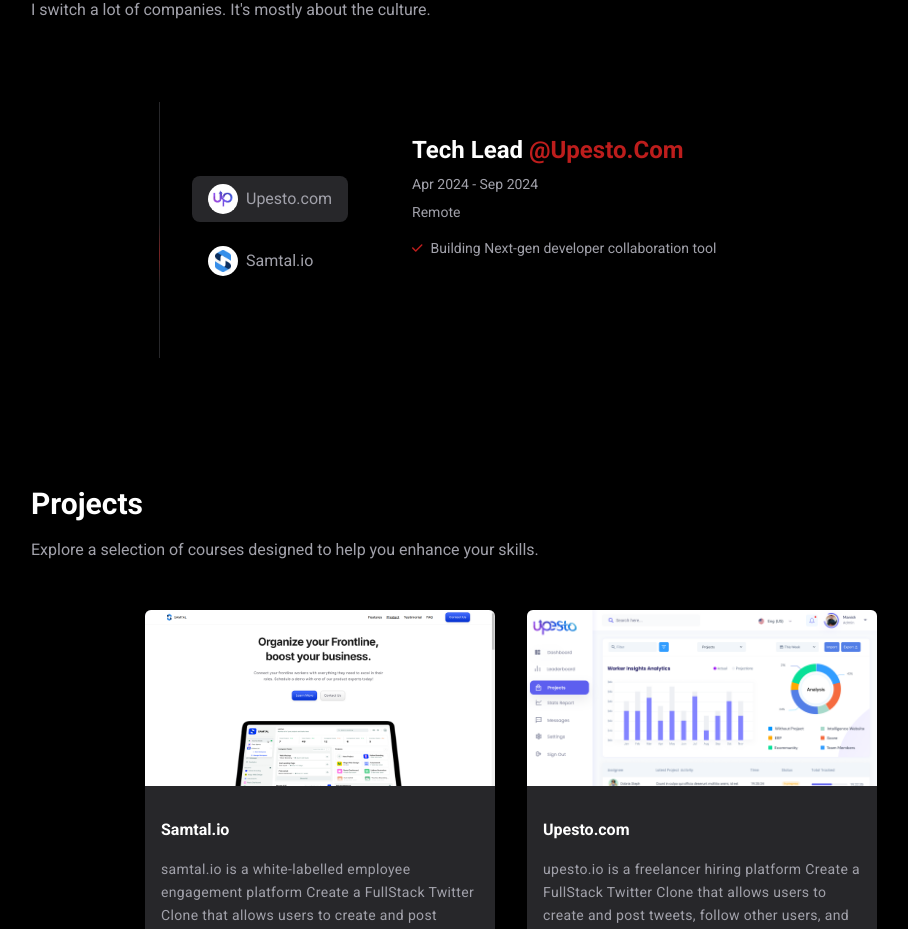
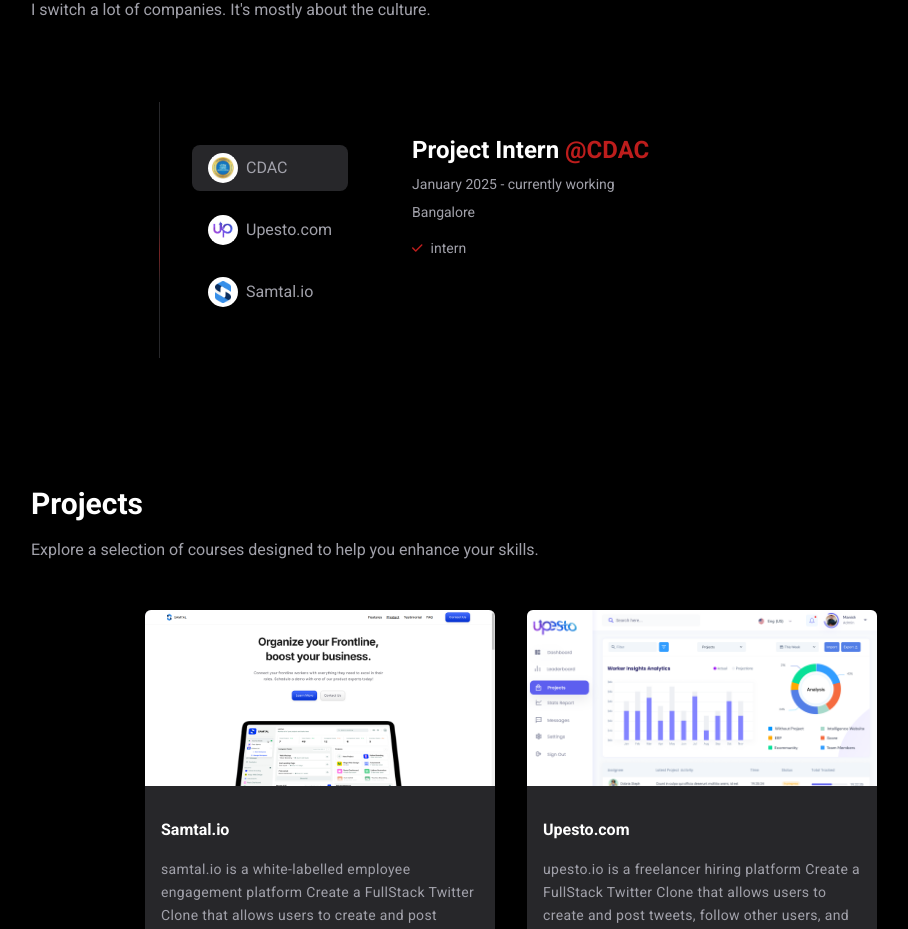
Before and after one commit to afk-ankit/portfolio, a React (Vite) app: page / in a window 1280 px wide. Shown: the part 815-1744 px from the top of the page, without its empty margins (129-1037 px from the left). Built offline with nearby package versions, Linux system fonts and the light colour scheme.

Commit message:
cdac added

```diff
--- a/package.json
+++ b/package.json
@@ -16,6 +16,7 @@
     "@fortawesome/free-solid-svg-icons": "^6.7.1",
     "@fortawesome/react-fontawesome": "^0.2.2",
     "clsx": "^2.1.1",
+    "date-fns": "^4.1.0",
     "motion": "^11.12.0",
     "react": "^18.3.1",
     "react-dom": "^18.3.1",
--- a/src/components/WorkDescription.tsx
+++ b/src/components/WorkDescription.tsx
@@ -1,6 +1,7 @@
 import { WORK_DESCRIPTIONS } from "../constants/work";
 import WorkAchievements from "./WorkAchievements";
 import { motion } from "motion/react";
+import { format } from "date-fns";
 
 const WorkDescription = ({ id }: { id: number }) => {
   const description = WORK_DESCRIPTIONS[id - 1];
@@ -23,7 +24,12 @@ const WorkDescription = ({ id }: { id: number }) => {
           {description.jobRole}{" "}
           <span className="text-accent capitalize">@{description.company}</span>
         </h1>
-        <h3 className="text-sm text-zinc-400">Apr 2024 - Sep 2024</h3>
+        <h3 className="text-sm text-zinc-400">
+          {format(description.joiningDate, "MMMM yyyy")} -{" "}
+          {description.leavingDate
+            ? format(description.leavingDate, "MMMM yyyy")
+            : "currently working"}
+        </h3>
         <h3 className="text-sm text-zinc-400 capitalize">
           {description.location}
         </h3>
--- a/src/constants/work.ts
+++ b/src/constants/work.ts
@@ -3,16 +3,25 @@ import { IWork } from "../types/work.type";
 export const WORK_DESCRIPTIONS: IWork[] = [
   {
     id: 1,
+    company: "CDAC",
+    location: "Bangalore",
+    logo: "cdac_logo.jpg",
+    jobRole: "Project Intern",
+    joiningDate: new Date(2025, 0),
+    achievements: ["intern"],
+  },
+  {
+    id: 2,
     company: "Upesto.com",
     logo: "/upesto_logo.png",
     location: "remote",
-    jobRole: "Tech Lead",
+    jobRole: "Full Stack Developer",
     joiningDate: new Date(2023, 11),
     leavingDate: new Date(2024, 1),
     achievements: ["Building Next-gen developer collaboration tool"],
   },
   {
-    id: 2,
+    id: 3,
     company: "Samtal.io",
     logo: "/samtal_logo.png",
     location: "remote",
--- a/src/types/work.type.ts
+++ b/src/types/work.type.ts
@@ -5,6 +5,6 @@ export type IWork = {
   logo?: string;
   jobRole: string;
   joiningDate: Date;
-  leavingDate: Date;
+  leavingDate?: Date;
   achievements: string[];
 };
```
Also changed, not shown: public/cdac_logo.jpg (added), 1 other file (tests, documents, lock files or other folders).
